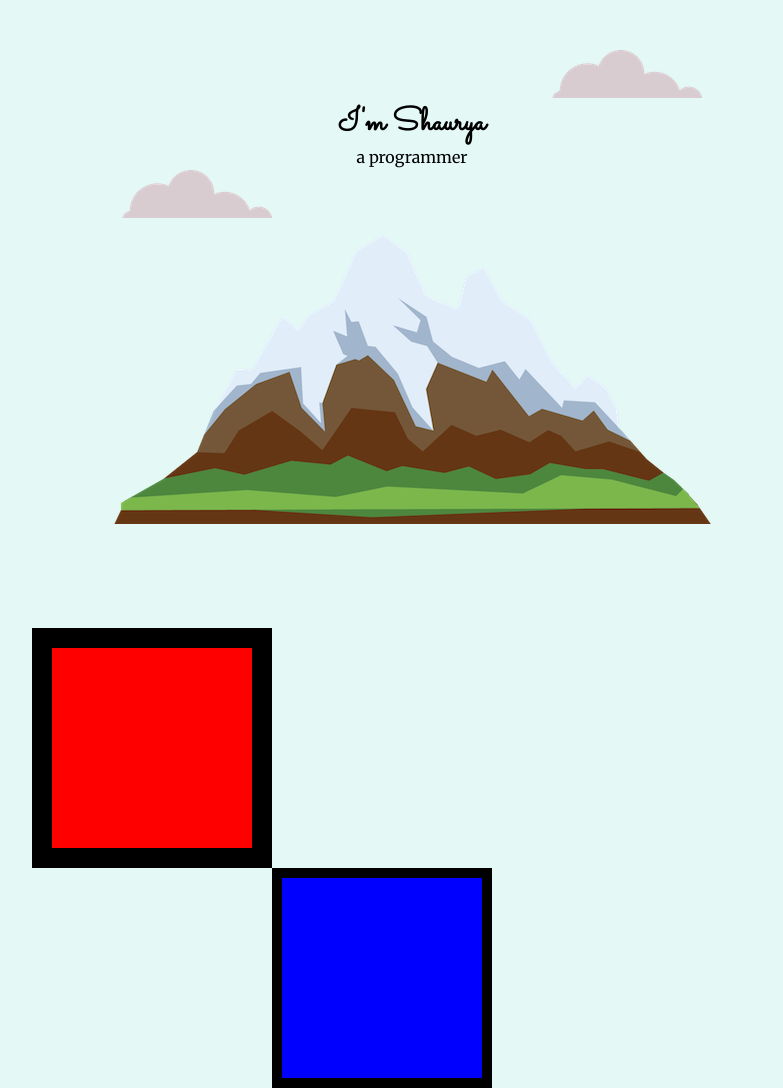
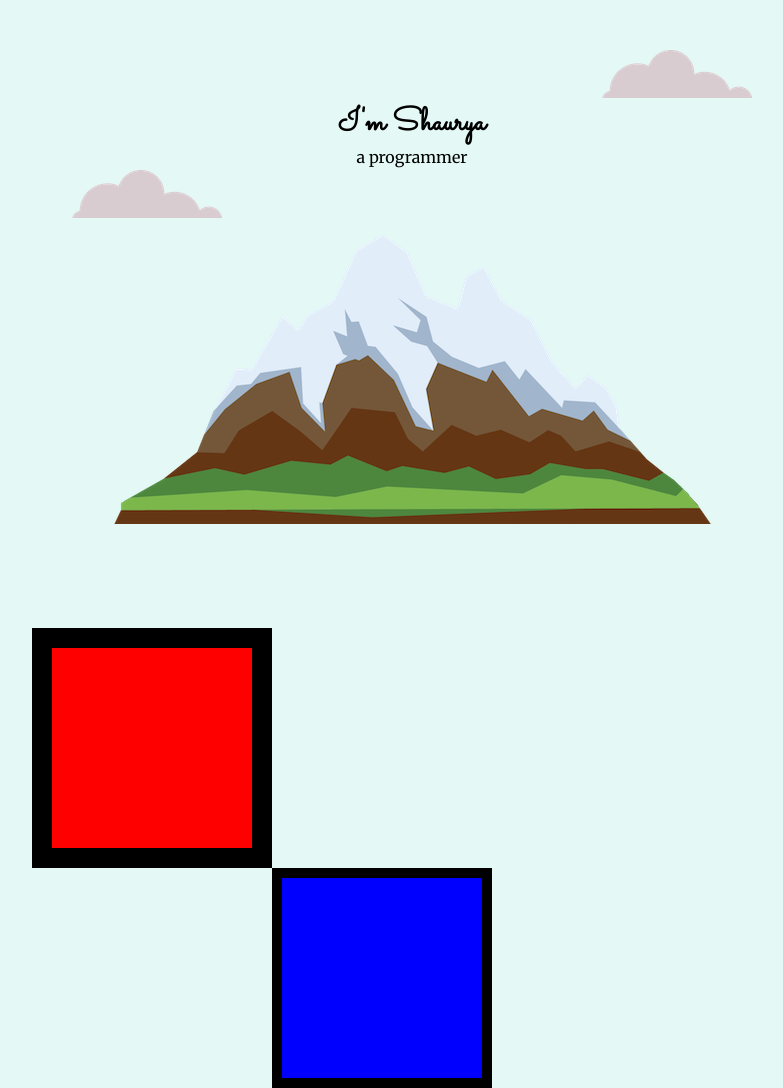
Before and after one commit to ShauryaGuptaCS/CSS-MySite, a plain HTML site: page index.html in a window 1280 px wide. Shown: the whole page, without its empty margins (228-1011 px from the left). Drawn offline with Linux system fonts and the light colour scheme.

```diff
--- a/css/styles.css
+++ b/css/styles.css
@@ -55,13 +55,13 @@ p{
 .bottom-cloud
 {
   position:absolute;
-  left:350px;
+  left:300px;
   bottom:410px;
 }
 
 .top-cloud
 {
   position:absolute;
-  right:350px;
+  right:300px;
   top:50px;
 }
```
